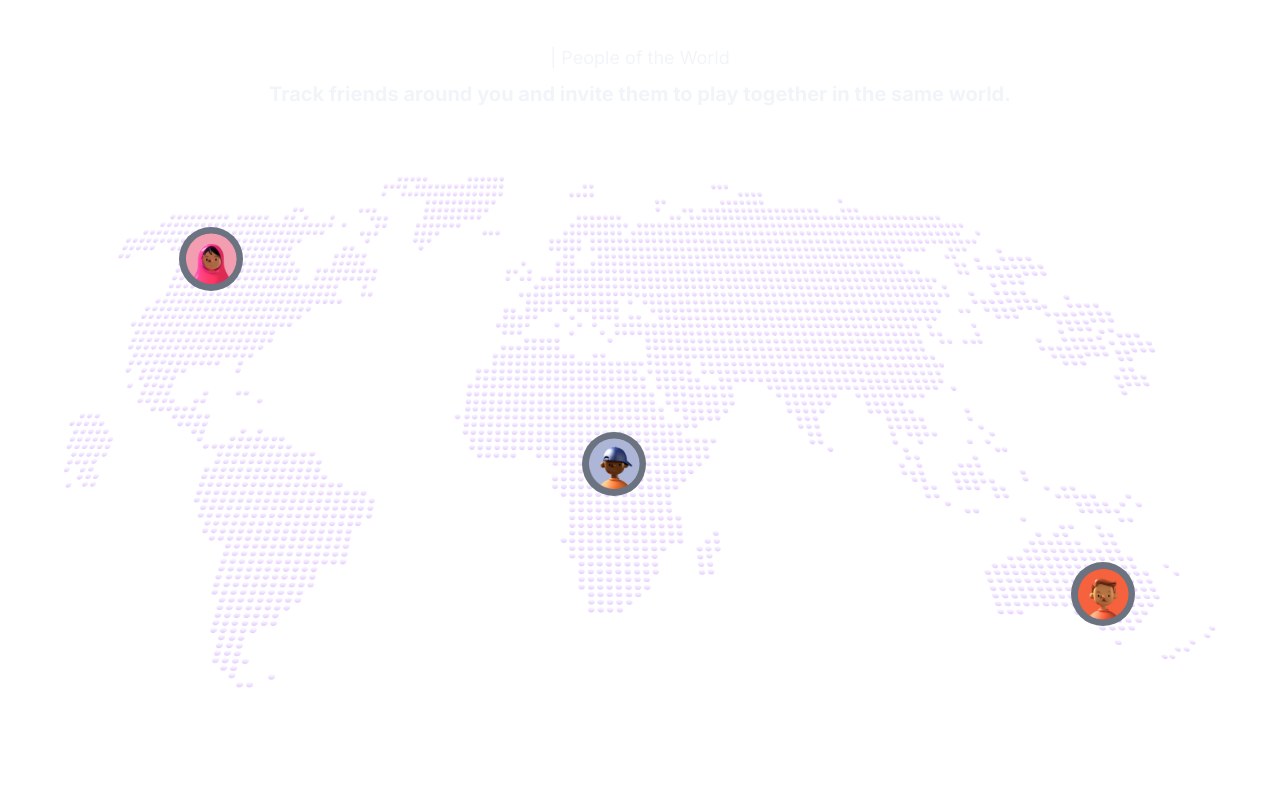
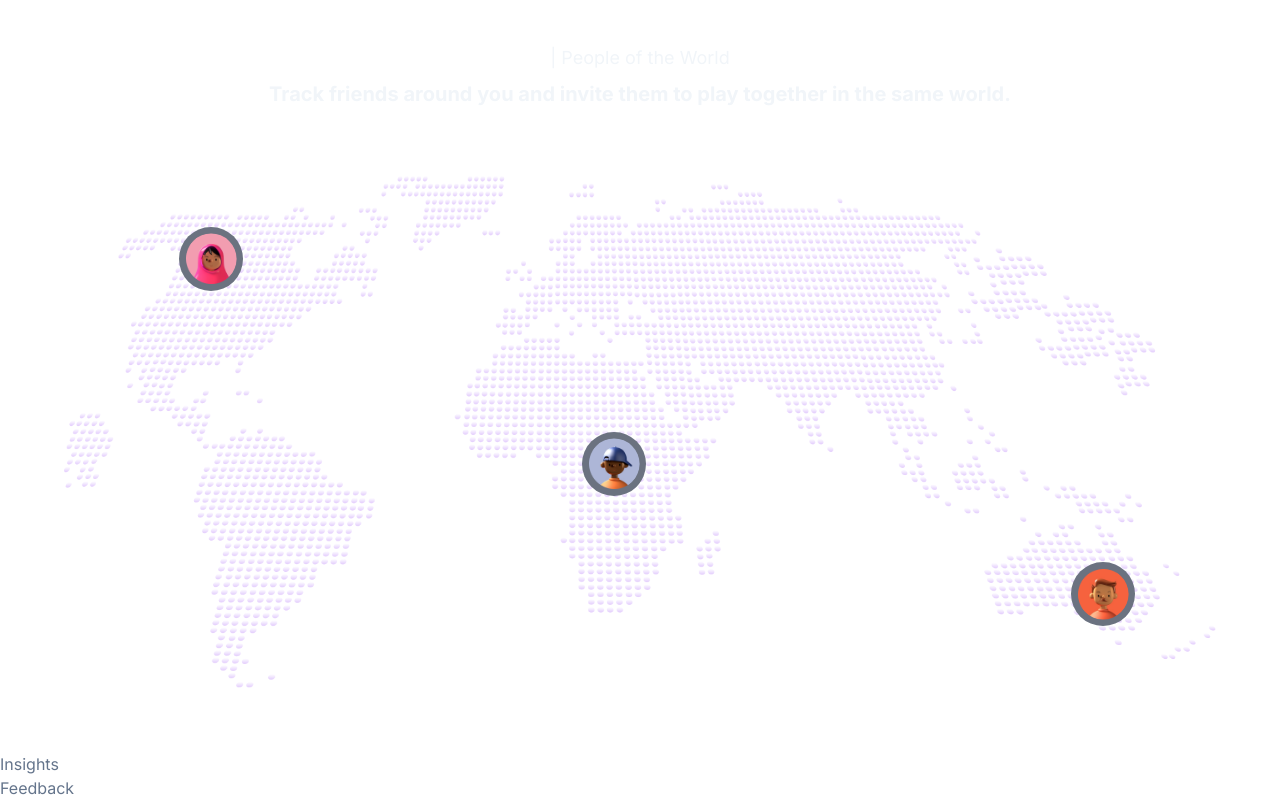
Before and after one commit to john-bars/Metaversus, a Next.js app: page / in a window 1280 px wide. Shown: the part 3582-4382 px from the top of the page. Before the commit the page ends 4334 px from the top, so only its background shows below. Built offline with nearby package versions, Linux system fonts and the light colour scheme.

Commit message:
add Insight and Feedback section, and a div for a gradient background.

```diff
--- a/app/page.js
+++ b/app/page.js
@@ -2,8 +2,10 @@ import Image from "next/image";
 import {
   About,
   Explore,
+  Feedback,
   GetStarted,
   Hero,
+  Insights,
   Navbar,
   WhatsNew,
   World,
@@ -25,6 +27,11 @@ const Home = () => {
         <WhatsNew />
       </div>
       <World />
+      <div>
+        <Insights />
+        <div />
+        <Feedback />
+      </div>
     </main>
   );
 };
```
